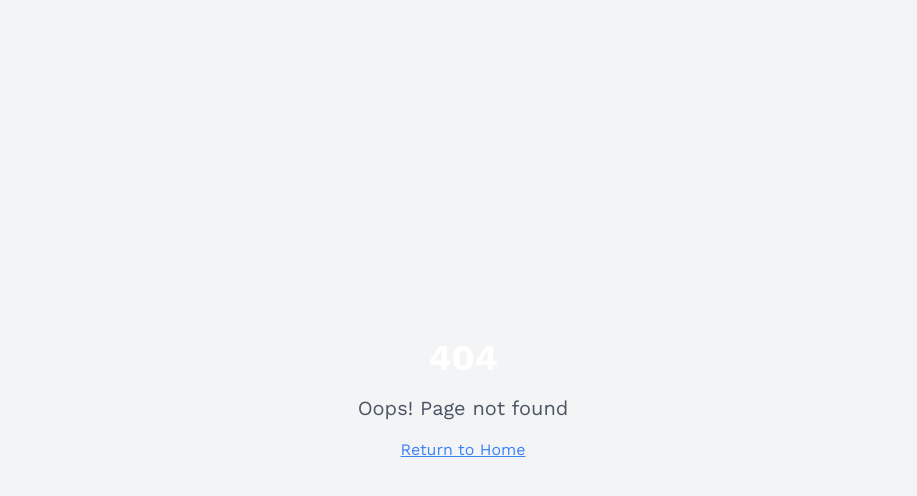
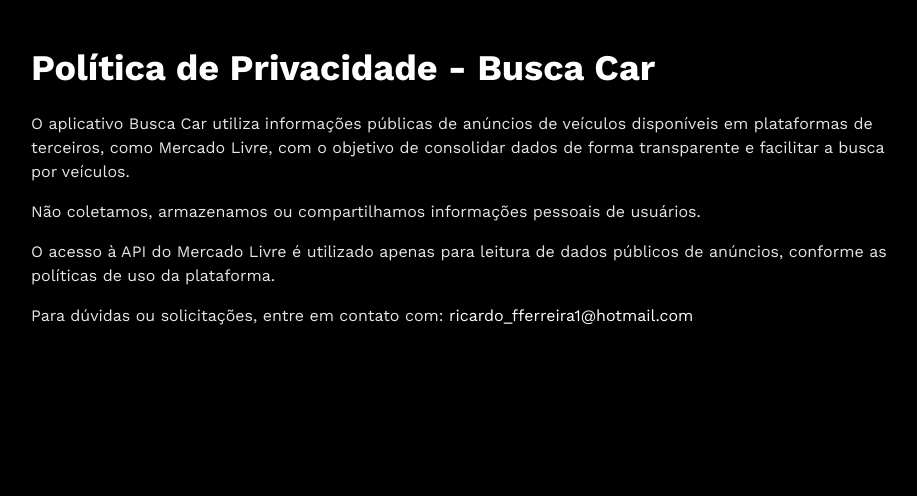
Before and after one commit to RicardoFelipeFerreira/car-scout-magic, a React (Vite) app: page /politica in a window 1280 px wide. Before the commit this address had no page. Shown: the top 496 px of the page, without its empty margins (177-1094 px from the left). Built offline with nearby package versions, Linux system fonts and the light colour scheme; the HTML template or start-up script is replaced by a standard one.

Commit message:
Add privacy policy page

```diff
--- a/src/App.tsx
+++ b/src/App.tsx
@@ -6,6 +6,7 @@ import { BrowserRouter, Routes, Route } from "react-router-dom";
 import Index from "./pages/Index";
 import Search from "./pages/Search";
 import VehicleDetails from "./pages/VehicleDetails";
+import Politica from "./pages/Politica";
 import NotFound from "./pages/NotFound";
 
 const queryClient = new QueryClient();
@@ -20,6 +21,7 @@ const App = () => (
           <Route path="/" element={<Index />} />
           <Route path="/search" element={<Search />} />
           <Route path="/vehicle/:id" element={<VehicleDetails />} />
+          <Route path="/politica" element={<Politica />} />
           {/* ADD ALL CUSTOM ROUTES ABOVE THE CATCH-ALL "*" ROUTE */}
           <Route path="*" element={<NotFound />} />
         </Routes>
--- /dev/null
+++ b/src/pages/Politica.tsx
@@ -0,0 +1,42 @@
+const Politica = () => {
+  return (
+    <div className="min-h-screen bg-background">
+      <div className="container mx-auto px-4 py-12 max-w-4xl">
+        <article className="prose prose-lg dark:prose-invert mx-auto">
+          <h1 className="text-4xl font-bold mb-6 text-foreground">
+            Política de Privacidade - Busca Car
+          </h1>
+
+          <div className="space-y-4 text-foreground/90">
+            <p>
+              O aplicativo Busca Car utiliza informações públicas de anúncios de veículos
+              disponíveis em plataformas de terceiros, como Mercado Livre, com o objetivo de
+              consolidar dados de forma transparente e facilitar a busca por veículos.
+            </p>
+
+            <p>
+              Não coletamos, armazenamos ou compartilhamos informações pessoais de usuários.
+            </p>
+
+            <p>
+              O acesso à API do Mercado Livre é utilizado apenas para leitura de dados públicos
+              de anúncios, conforme as políticas de uso da plataforma.
+            </p>
+
+            <p>
+              Para dúvidas ou solicitações, entre em contato com:{" "}
+              <a
+                href="mailto:ricardo_fferreira1@hotmail.com"
+                className="text-primary hover:underline"
+              >
+                ricardo_fferreira1@hotmail.com
+              </a>
+            </p>
+          </div>
+        </article>
+      </div>
+    </div>
+  );
+};
+
+export default Politica;
```
